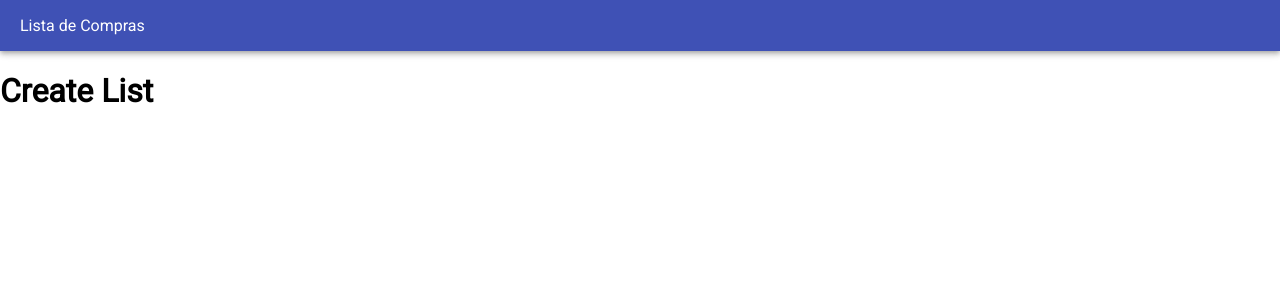
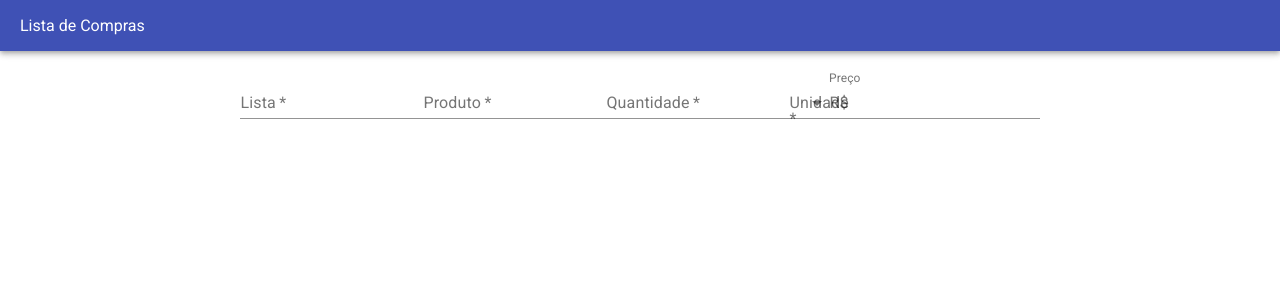
Before and after one commit to brenodev/Lista-de-Compras, a React (Create React App) app: page /Lista in a window 1280 px wide. Shown: the top 300 px of the page. Built offline with nearby package versions, Linux system fonts and the light colour scheme.

Commit message:
adicionado formulario no componente CreateList

```diff
--- a/src/components/createList/CreateList.jsx
+++ b/src/components/createList/CreateList.jsx
@@ -1,10 +1,65 @@
-import React from 'react';
+import React from "react";
+import TextField from "@material-ui/core/TextField";
+import MenuItem from "@material-ui/core/MenuItem";
+import { InputAdornment } from "@material-ui/core";
 
+const units = [
+  'kg', 'lt', 'un'
+]
 
 const CreateList = () => (
-  <div>
-    <h1>Create List</h1>
+  <div className="page-container">
+    <form action="" className="form-container">
+      <TextField
+        value={""}
+        name="list"
+        label="Lista"
+        className=""
+        onChange={() => {}}
+        required
+      />
+      <TextField
+        value={""}
+        name="product"
+        label="Produto"
+        className=""
+        onChange={() => {}}
+        required
+      />
+      <TextField
+        value={""}
+        name="quantity"
+        label="Quantidade"
+        className=""
+        onChange={() => {}}
+        required
+      />
+      <TextField
+        select
+        value={""}
+        name="unity"
+        label="Unidade"
+        className=""
+        onChange={() => {}}
+        required
+      >
+        {
+          units.map(option => (
+            <MenuItem key={option} value={option}>{option}</MenuItem>
+          ))}
+      </TextField>
+      <TextField
+        value={""}
+        name="price"
+        label="Preço"
+        className=""
+        onChange={() => {}}
+        InputProps={{
+          startAdornment: <InputAdornment position='start'>R$</InputAdornment>
+        }}
+      />
+    </form>
   </div>
-)
+);
 
-export default CreateList
+export default CreateList;
```
